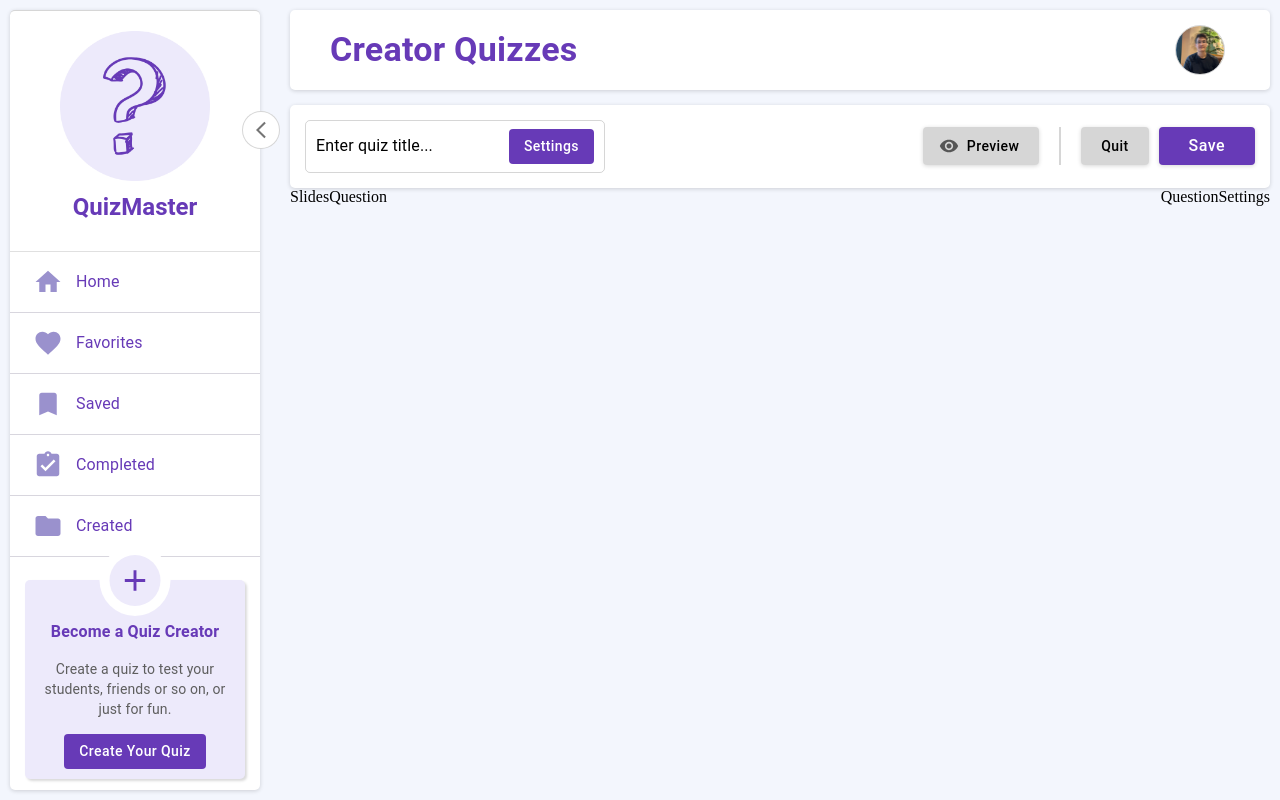
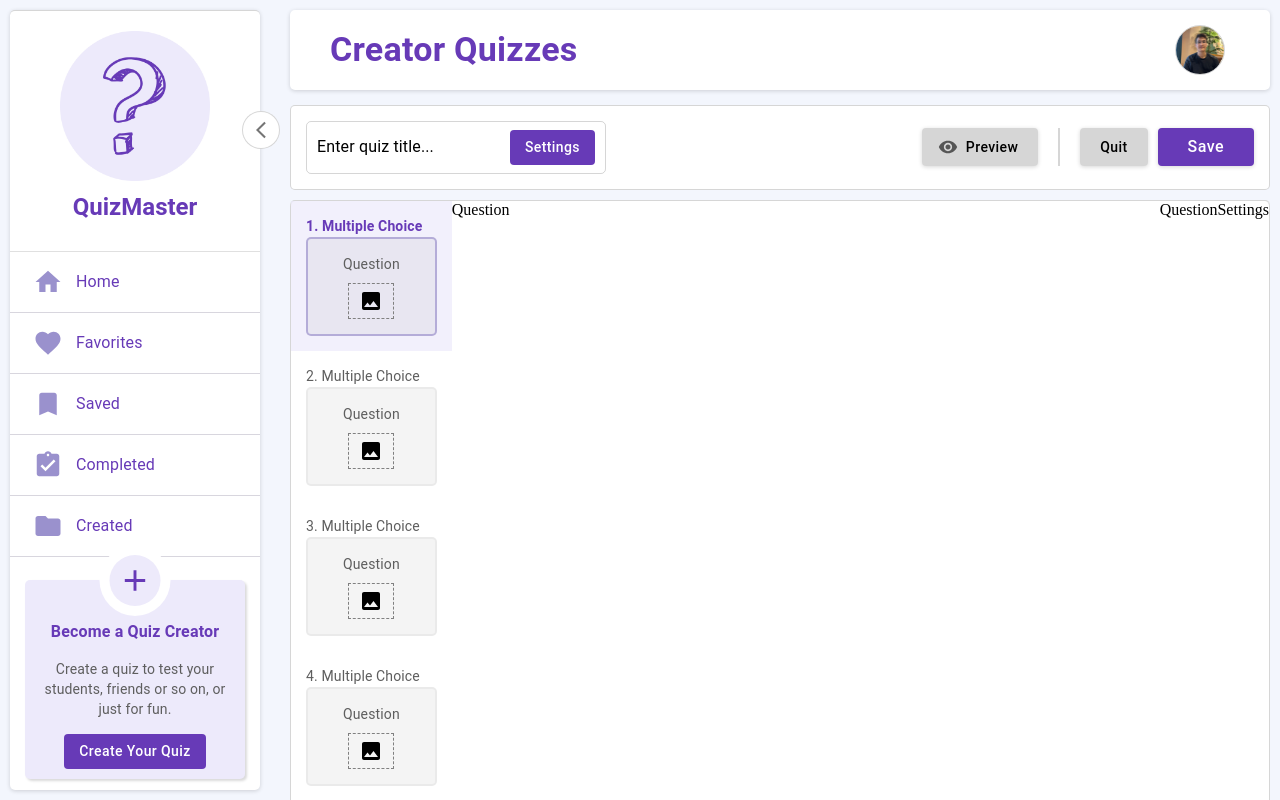
Before and after one commit to GoktugSulun/QuizMaster, a React (Vite) app in the folder frontend/: page /creator/1 in a window 1280 px wide. Shown: the top 800 px of the page. Built offline with nearby package versions, Linux system fonts and the light colour scheme; sample sign-in values are in the browser's storage.

Commit message:
Create Slides components

```diff
--- a/frontend/src/Components/Sidebar/Style/Sidebar.style.ts
+++ b/frontend/src/Components/Sidebar/Style/Sidebar.style.ts
@@ -40,7 +40,7 @@ type ItemProps = {
 }
 
 export const Item = styled(MenuItem, { shouldForwardProp })<ItemProps>(({ theme, $isOpen, $isActive }) => ({
-   background: $isActive ? theme.palette.custom.light : 'inital',
+   background: $isActive ? theme.palette.custom.light : 'initial',
    padding: '15px 10px',
    position: "relative",
    '&::after': {
--- /dev/null
+++ b/frontend/src/Pages/Creator/Components/Slides/Components/Slide.tsx
@@ -0,0 +1,47 @@
+import { Stack, Typography, useTheme } from '@mui/material';
+import * as S from '../../../Style/Creator.style';
+import ImageIcon from '@mui/icons-material/Image';
+
+const Slide = (props) => {
+   const theme = useTheme();
+   const isActive = props.index === 1;
+
+   return (
+      <S.Slide $isActive={isActive}>
+         <Typography
+            fontSize={14}
+            paragraph
+            {...(isActive ? { color: theme.palette.primary.main, fontWeight: "bold" } : {})}
+         >
+            {props.index}. Multiple Choice
+         </Typography>
+         <Stack
+            className="slide"
+            padding="15px 35px"
+            borderRadius="5px"
+            alignItems="center"
+            bgcolor="rgb(150 147 147 / 10%)"
+            border="2px solid rgb(150 147 147 / 10%)"
+            gap={1}
+         >
+            <Typography
+               fontSize={14}
+               paragraph
+               textAlign="center"
+            >
+               Question
+            </Typography>
+            <Stack
+               border="1px dashed grey"
+               justifyContent="center"
+               alignItems="center"
+               padding="5px 10px"
+            >
+               <ImageIcon />
+            </Stack>
+         </Stack>
+      </S.Slide>
+   )
+}
+
+export default Slide
--- a/frontend/src/Pages/Creator/Components/Slides/Slides.tsx
+++ b/frontend/src/Pages/Creator/Components/Slides/Slides.tsx
@@ -1,9 +1,10 @@
 import * as S from '../../Style/Creator.style';
+import Slide from './Components/Slide';
 
 const Slides = () => {
    return (
       <S.Slides>
-         Slides
+         {[1,2,3,4,5].map((i) => <Slide key={i} index={i} />)}
       </S.Slides>
    )
 }
--- a/frontend/src/Pages/Creator/Creator.tsx
+++ b/frontend/src/Pages/Creator/Creator.tsx
@@ -1,4 +1,4 @@
-import { Stack } from '@mui/material';
+import { Stack, useTheme } from '@mui/material';
 import { Question } from './Components/Question';
 import { QuestionSettings } from './Components/QuestionSettings';
 import { QuizSettings } from './Components/QuizSettings';
@@ -7,10 +7,19 @@ import * as S from './Style/Creator.style';
 import { CreatorHeader } from './Components/CreatorHeader';
 
 const CreateQuiz = () => {
+  const theme = useTheme();
+
   return (
     <S.CreateQuiz>
       <CreatorHeader />
-      <Stack flexDirection="row">
+      <Stack
+        flexDirection="row"
+        flex={1}
+        borderTop={`1px solid ${theme.palette.secondary.light}`}
+        borderBottom={`1px solid ${theme.palette.secondary.light}`}
+        borderRadius="5px"
+        bgcolor={theme.palette.common.white}
+      >
         <Slides />
         <Question />
         <QuestionSettings />
--- a/frontend/src/Pages/Creator/Style/Creator.style.ts
+++ b/frontend/src/Pages/Creator/Style/Creator.style.ts
@@ -1,9 +1,10 @@
 import { PageWrapper } from "@/Core/Layout";
-import { Button, Stack, alpha, styled } from "@mui/material";
+import { Box, Button, Stack, alpha, styled } from "@mui/material";
 
 export const CreateQuiz = styled(PageWrapper)({
    display: "flex",
    flexDirection: "column",
+   gap: 10,
    padding: "15px 0"
 });
 
@@ -14,22 +15,39 @@ export const CretorHeader = styled(Stack)(({ theme }) => ({
    alignItems: "center",
    gap: "10px",
    background: theme.palette.common.white,
+   border: `1px solid ${theme.palette.secondary.light}`,
    padding: "15px",
-   boxShadow: `${theme.palette.secondary.light} 0px 1px 4px`,
    borderRadius: 5,
 }));
 
-export const Slides = styled(Stack)({
+export const Slides = styled(Stack)(({ theme }) => ({
+   borderLeft: `1px solid ${theme.palette.secondary.light}`,
+   borderRadius: "5px 0 0 5px",
+}));
 
-});
+export const Slide = styled(Box)<{ $isActive: boolean; }>(({ theme, $isActive }) => ({
+   padding: "15px",
+   backgroundColor: $isActive ? alpha(theme.palette.custom.light, .7) : 'initial',
+   cursor: "pointer",
+   '& .MuiStack-root.slide': {
+      border: `2px solid ${$isActive ? alpha(theme.palette.custom.main, .5) : "2px solid rgb(150 147 147 / 10%)"}`
+   },
+   '&:hover .MuiStack-root.slide': {
+      border: `2px solid ${$isActive ? alpha(theme.palette.custom.main, .5) : theme.palette.secondary.light}`
+   }
+}));
 
-export const Question = styled(Stack)({
+export const Question = styled(Stack)(({ theme }) => ({
    flex: 1,
-});
+}));
 
-export const QuestionSettings = styled(Stack)({
-});
+export const QuestionSettings = styled(Stack)(({ theme }) => ({
+   borderRight: `1px solid ${theme.palette.secondary.light}`,
+   borderRadius: "0 5px 5px 0"
+}));
 
+
+// Modal
 export const QuizSettings = styled(Stack)({
 });
 
```
